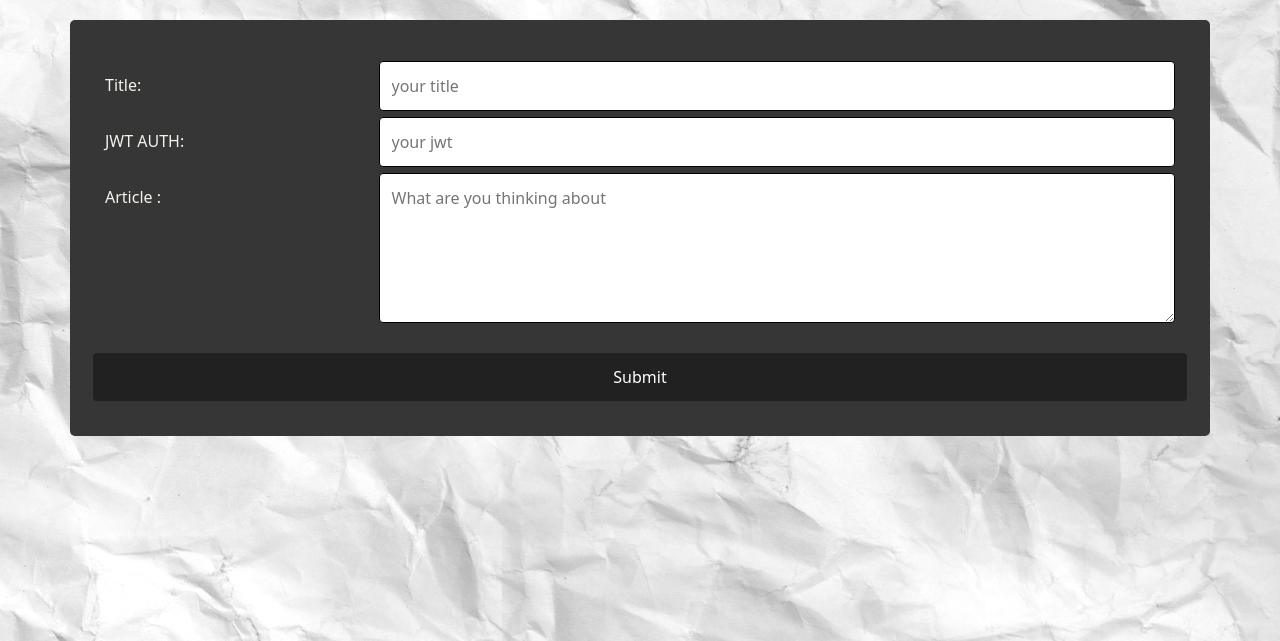
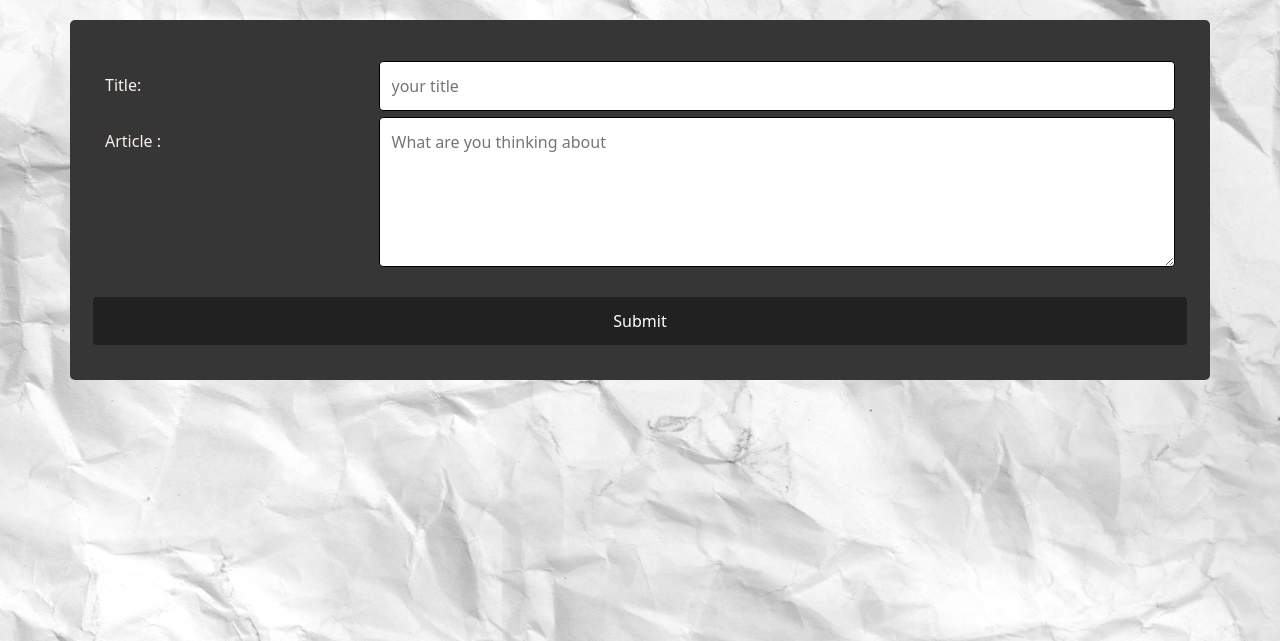
Before and after one commit to fou3fou3/mini-blog, a Flask app: page /post in a window 1280 px wide. Shown: the part 78-719 px from the top of the page. Run offline with Flask 3, Linux system fonts and the light colour scheme; parts of the project's set-up code (start-up, migrations or seed data) failed here and were passed over.

Commit message:
post for local && no additional jwt

```diff
--- a/src/templates/post.html
+++ b/src/templates/post.html
@@ -21,14 +21,6 @@
 		</div>
 		<div class="row">
 			<div class="col-25">
-				<label for="jwt">JWT AUTH: </label>
-			</div>
-			<div class="col-75">
-				<input type="password" id="jwt" name="jwt" placeholder="your jwt" required>
-			</div>
-		</div>
-		<div class="row">
-			<div class="col-25">
 				<label for="article">Article :</label>
 			</div>
 			<div class="col-75">
@@ -42,8 +34,4 @@
 		</form>
 	</div>
 
-	{% if method == 'POST'%}
-  	<center><h4 style="margin-top: 15px;">Your JWT is not correct</h4></center>
-  {% endif %}
-
 {% endblock %}
--- a/src/views/post.py
+++ b/src/views/post.py
@@ -1,14 +1,14 @@
 from flask import render_template, request, redirect
-from mongo_utils import MongoDB, authenticate_jwt
+from mongo_utils import MongoDB
+from ipaddress import ip_address
 
 def post():
+	if not ip_address(request.remote_addr).is_private: return render_template('404.html')
 	if request.method == 'GET':
 		return render_template('post.html', title='post', method='GET')
 
 	elif request.method == 'POST':
-		if 'authenticated' == authenticate_jwt(request.form.get('jwt')):
-			title = request.form.get('title')
-			article = request.form.get('article')
-			u_id = MongoDB.add_post(title, article)
-			return redirect(f'/article/{u_id}')
-		else:	return render_template('post.html', title='post', method='POST')
+		title = request.form.get('title')
+		article = request.form.get('article')
+		u_id = MongoDB.add_post(title, article)
+		return redirect(f'/article/{u_id}')
```
Also changed, not shown: src/mongo_utils.py (+1 -13 lines), 1 other file.
